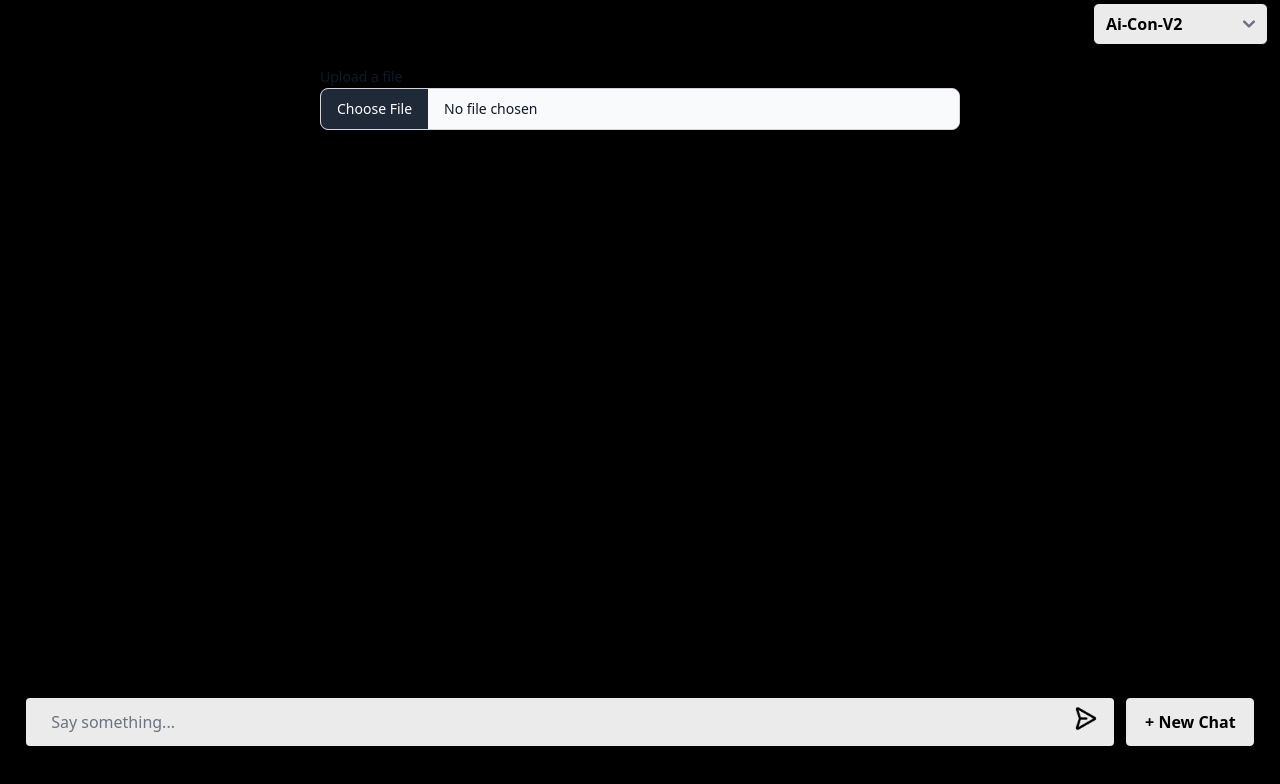
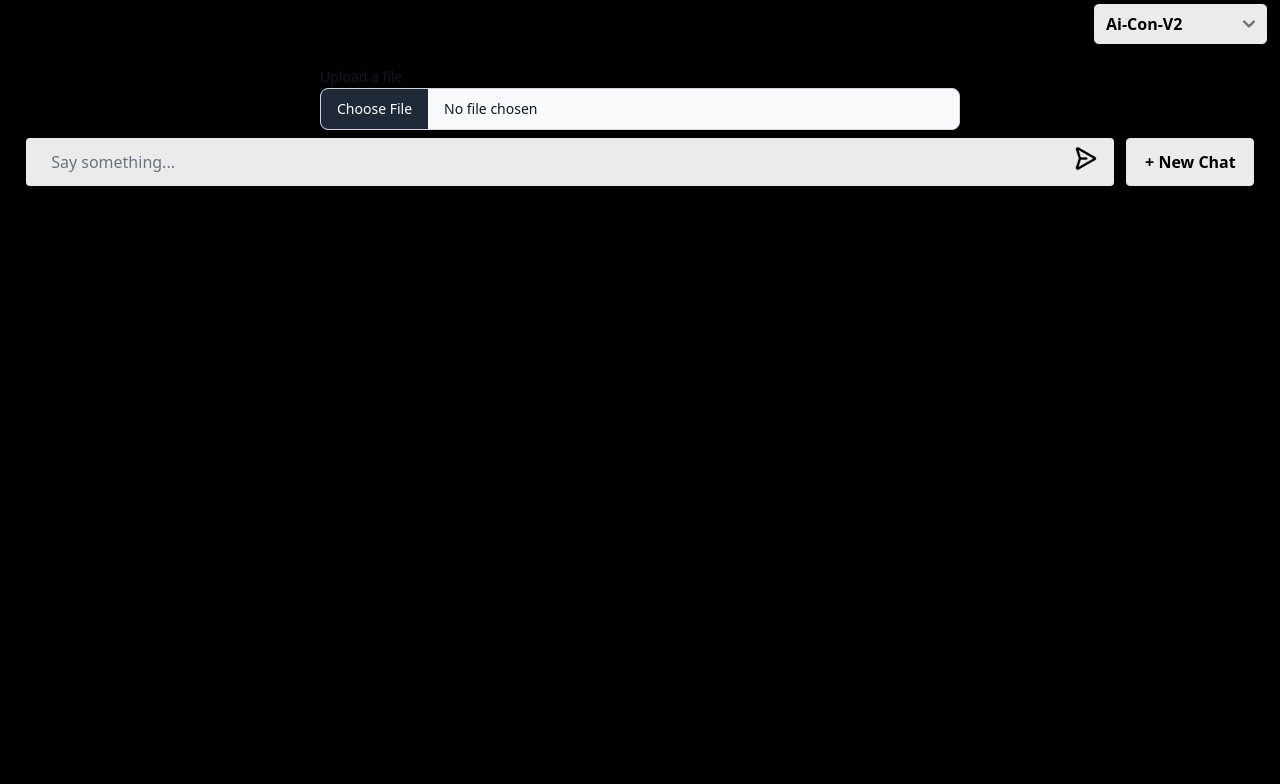
Before and after one commit to anshulLuhsna/RAG-article, a Next.js app in the folder Javascript/: page /dash in a window 1280 px wide. Shown: the top 784 px of the page. Built offline with nearby package versions, Linux system fonts and the light colour scheme.

Commit message:
fix: changed chat box location

```diff
--- a/Javascript/src/app/components/OuterChat.js
+++ b/Javascript/src/app/components/OuterChat.js
@@ -113,7 +113,7 @@ const OuterChat = (props) => {
         </>
       )}
 
-      <div ref={messageContainerRef} className={`h-[70vh] overflow-y-auto`}>
+      <div ref={messageContainerRef} className= {`h-${messages.length===0 ? "[70vh] overflow-y-hidden":"[80vh] overflow-y-auto "} `}>
         {messages.length > 0
           ? messages.map((m) => (
               <div key={m.id} className="whitespace-pre-wrap">
```
